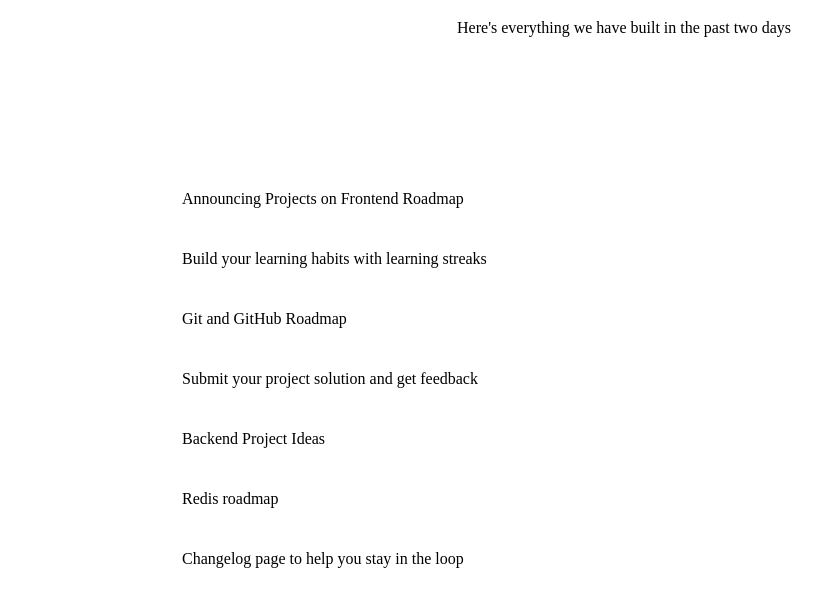
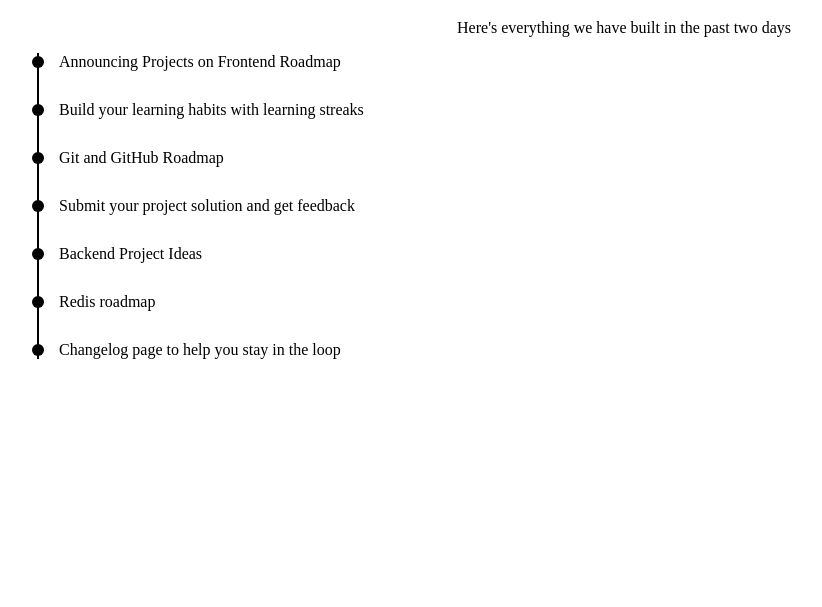
Before and after one commit to Lens2199/HTLM4, a plain HTML site: page index.html in a window 1280 px wide. Shown: the part 61-668 px from the top of the page, without its empty margins (16-838 px from the left). Drawn offline with Linux system fonts and the light colour scheme.

Commit message:
half way there

```diff
--- a/css/style.css
+++ b/css/style.css
@@ -1,11 +1,48 @@
 .header{
   text-align: center;
 }
-.main {
-  padding-top: 100px;
-  padding-left: 150px;
+.timeline{
+  position: relative;
+  padding-left: 40px;
+
 }
-.main ul li{
+
+.timeline ul::before{
+  content: "";
+  position: absolute;
+  left:5px;
+  top: 0;
+  width: 2px;
+  height: 100%;
+  background: black;
+
+}.timeline ul{
   list-style: none;
-  line-height: 60px;
+  padding: 0;
+  margin: 0;
+  position: relative;
+  display: flex;
+  flex-direction: column;
+  gap: 30px;
+ }
+
+ .timeline-item{
+   display: flex;
+   align-items: center;
+   gap: 15px;
+   position: relative;
+ }
+
+ .dot{
+   flex-shrink: 0; /* Prevent shrinking */
+   width: 12px;
+   height: 12px;
+   background-color: black;
+   border-radius: 50%; /* Makes the dot circular */
+ }
+
+/* Timeline content styling */
+.timeline-content {
+  font-size: 16px;
+
 }
--- a/index.html
+++ b/index.html
@@ -29,18 +29,42 @@
   <p>Here's everything we have built in the past two days</p>
 </header>
 
-<main class="main">
-  <ul class="list">
-    <li>Announcing Projects on Frontend Roadmap</li>
-    <li>Build your learning habits with learning streaks</li>
-    <li>Git and GitHub Roadmap</li>
-    <li>Submit your project solution and get feedback</li>
-    <li>Backend Project Ideas</li>
-    <li>Redis roadmap</li>
-    <li>Changelog page to help you stay in the loop</li>
-  </ul>
+<main>
+  <div class="timeline">
+    <ul>
+      <li class="timeline-item">
+        <span class="dot"></span>
+        <div class="timeline-content">Announcing Projects on Frontend Roadmap</div>
+      </li>
+      <li class="timeline-item">
+        <span class="dot"></span>
+        <div class="timeline-content">Build your learning habits with learning streaks</div>
+      </li>
+      <li class="timeline-item">
+        <span class="dot"></span>
+        <div class="timeline-content">Git and GitHub Roadmap</div>
+      </li>
+      <li class="timeline-item">
+        <span class="dot"></span>
+        <div class="timeline-content">Submit your project solution and get feedback</div>
+      </li>
+      <li class="timeline-item">
+        <span class="dot"></span>
+        <div class="timeline-content">Backend Project Ideas</div>
+      </li>
+      <li class="timeline-item">
+        <span class="dot"></span>
+        <div class="timeline-content">Redis roadmap</div>
+      </li>
+      <li class="timeline-item">
+        <span class="dot"></span>
+        <div class="timeline-content">Changelog page to help you stay in the loop</div>
+      </li>
+    </ul>
+  </div>
+</main>
 
-</main>
+
 
 
 </body>
```
